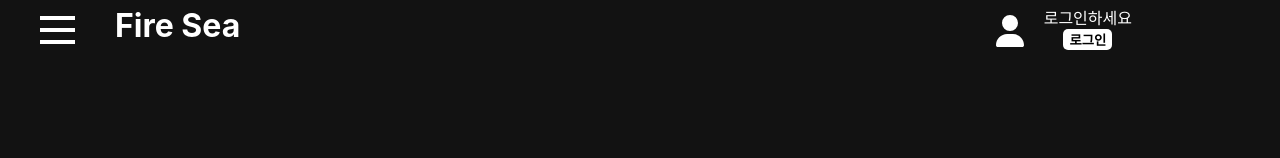
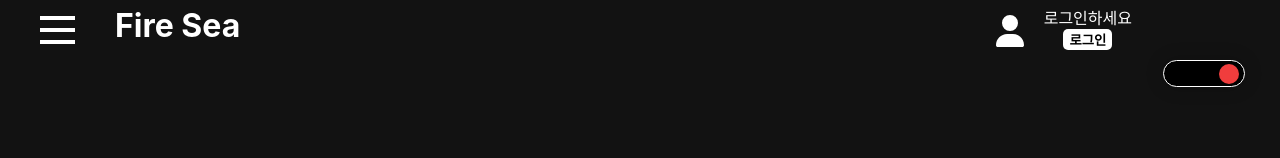
Before and after one commit to Fire-Sea/test-front, a React (Create React App) app: page / in a window 1280 px wide. Shown: the top 158 px of the page. Built offline with nearby package versions, Linux system fonts and the light colour scheme.

Commit message:
style: 네브바 오류 수정

```diff
--- a/src/styles/App.css
+++ b/src/styles/App.css
@@ -199,7 +199,6 @@ button:hover{
 
 .toggle-switch {
   width: 80px;
-  bottom: 120px;
   right: 35px;
   height: 25px;
   display: block;
--- a/src/styles/Navbar.module.css
+++ b/src/styles/Navbar.module.css
@@ -7,6 +7,7 @@
 .navbar{
   width: 100%;
   height: 60px;
+  position: fixed;
   z-index: 5;
   color: white;
   transition: all 1s;
```
